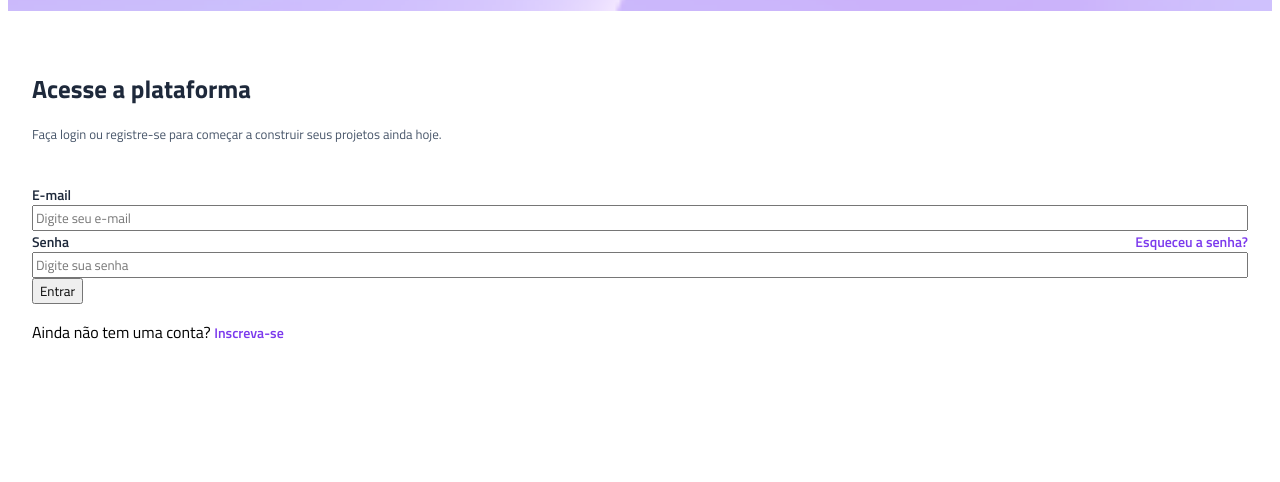
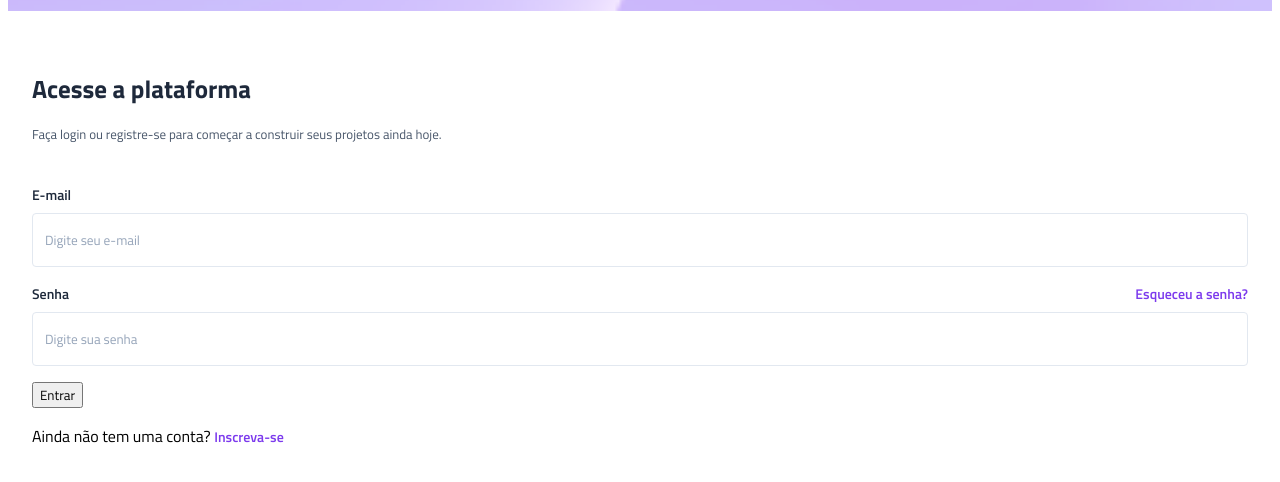
Before and after one commit to firpotas123/vertigorebecca2, a plain HTML site: page index.html in a window 1280 px wide. Shown: the part 214-696 px from the top of the page. Drawn offline with Linux system fonts and the light colour scheme; a web font is replaced by a local one.

Commit message:
estilização da input

```diff
--- a/style.css
+++ b/style.css
@@ -5,6 +5,8 @@
 :root {
     --gray-800: #1E293B;
     --gray-600: #475569;
+    --gray-400: #94a3b8;
+    --gray-200: #E2E8F0;
     --purple: #7C3AED;
 }
 
@@ -40,6 +42,8 @@ main {
 .inputs {
     display: flex;
     flex-direction: column;
+    margin-bottom: 1rem;
+    gap: 0.5rem;
 }
 
 
@@ -56,6 +60,22 @@ main {
     font-weight: 600;
 }
 
+.login input {
+    padding: 1rem 0.75rem;
+    border: 1px solid var(--gray-200);
+    border-radius: 0.25rem;
+    color: var(--gray-800);
+}
+
+.login input::placeholder {
+    color: var(--gray-400);
+}
+
+.login input::hover,
+.login input:focus {
+    outline: 1px solid red;
+}
+
 .login a {
     color: var(--purple);
     text-decoration: none;
```
